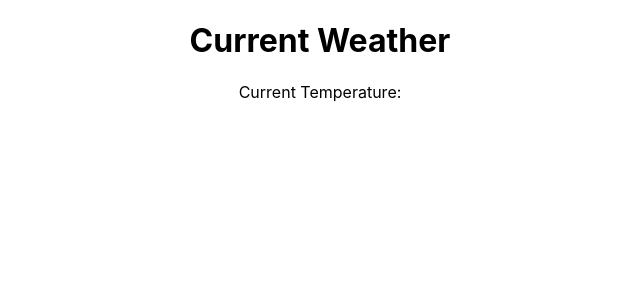
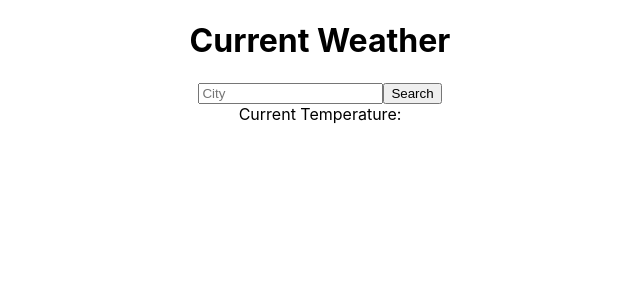
Before and after one commit to scottBowles/weather-app, a React (Create React App) app: page / in a window 1280 px wide. Shown: the top 300 px of the page, without its empty margins (320-960 px from the left). Built offline with nearby package versions, Linux system fonts and the light colour scheme; no server answers.

Commit message:
Add city input form

```diff
--- /dev/null
+++ b/src/CityInput.js
@@ -0,0 +1,24 @@
+import React, { useState } from 'react'
+
+function CityInput(props) {
+    const [ city, setCity ] = useState("")
+
+    function handleChange(event) {
+        const { value } = event.target
+        setCity(value)
+    }
+
+    function handleSubmit(event) {
+        event.preventDefault()
+        props.handleCityInput(city)
+    }
+
+    return (
+        <form onSubmit={ handleSubmit }>
+            <input type="text" placeholder="City" value={ city } onChange={ handleChange }></input>
+            <button>Search</button>
+        </form>
+    )
+}
+
+export default CityInput
--- a/src/Weather.js
+++ b/src/Weather.js
@@ -1,15 +1,20 @@
 import React, { useState, useEffect } from 'react'
+import CityInput from './CityInput'
 
 function  Weather() {
-    const [ city, setCity ] = useState("Pittsburgh")
-    const [ weatherData, setWeatherData ] = useState({ name: "", country: "", main: "", description: "", icon: "", temp: "", feels_like: "", humidity: ""})
-    const [ weatherIconUrl, setWeatherIconUrl ] = useState('')
+    const [ city, setCity ] = useState("")
+    const [ weatherData, setWeatherData ] = useState({ name: "", country: "", main: "", description: "", iconUrl: "", temp: "", feels_like: "", humidity: ""})
 
     useEffect(() => {
         async function fetchData() {
             const res = await fetch(`https://api.openweathermap.org/data/2.5/weather?q=${city}&units=imperial&APPID=eef25c6c675856bee810c6ca5958c8ee`)
             const data = await res.json()
             return data
+        }
+
+        function constructIconUrl(iconToken) {
+            const iconUrl = `http://openweathermap.org/img/wn/${iconToken}@2x.png`
+            return iconUrl
         }
 
         function parseData(data) {
@@ -19,39 +24,39 @@ function  Weather() {
                 main: { temp, feels_like, humidity }
             } = data
 
+            const iconUrl = constructIconUrl(icon)
+
             return {
                 name,
                 country,
                 main,
                 description,
-                icon,
+                iconUrl,
                 temp,
                 feels_like,
                 humidity
             }
         }
 
-        function constructIconUrl(iconToken) {
-            const iconUrl = `http://openweathermap.org/img/wn/${iconToken}@2x.png`
-            return iconUrl
-        }
-
         async function fetchWeatherData() {
             const data = await fetchData()
             const parsedData = await parseData(data)
-            const iconUrl = constructIconUrl(parsedData.icon)
             setWeatherData(parsedData)
-            setWeatherIconUrl(iconUrl)
         }
 
-        fetchWeatherData()
+        if (city) fetchWeatherData()
     }, [ city ])
+
+    function handleCityInput(cityInput) {
+        setCity(cityInput)
+    }
 
     return (
         <div>
+            <CityInput handleCityInput={ handleCityInput } />
             <div>{ weatherData.main }</div>
             <div> Current Temperature: { weatherData.temp }</div>
-            <img src={ weatherIconUrl } alt={ weatherData.description } />
+            <img src={ weatherData.iconUrl } alt={ weatherData.description } />
         </div>
     )
 }
```
